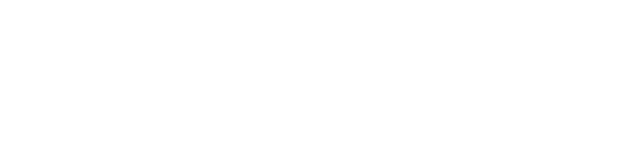
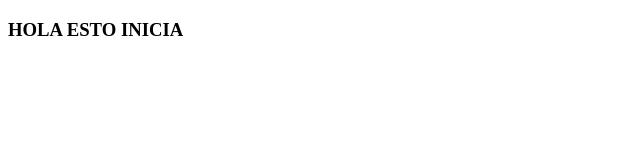
Before and after one commit to rabesc/pruebagit, a plain HTML site: page index.html in a window 1280 px wide. Shown: the whole page, without its empty margins (0-640 px from the left). Drawn offline with Linux system fonts and the light colour scheme.

Commit message:
COMMIT HEADER

```diff
--- a/index.html
+++ b/index.html
@@ -7,6 +7,7 @@
 </head>
 <body>
       <!--HEADER-->
+      <h3>HOLA ESTO INICIA</h3>
       <!--MAIN-->
       <!--FOOTER-->
 </body>
```
